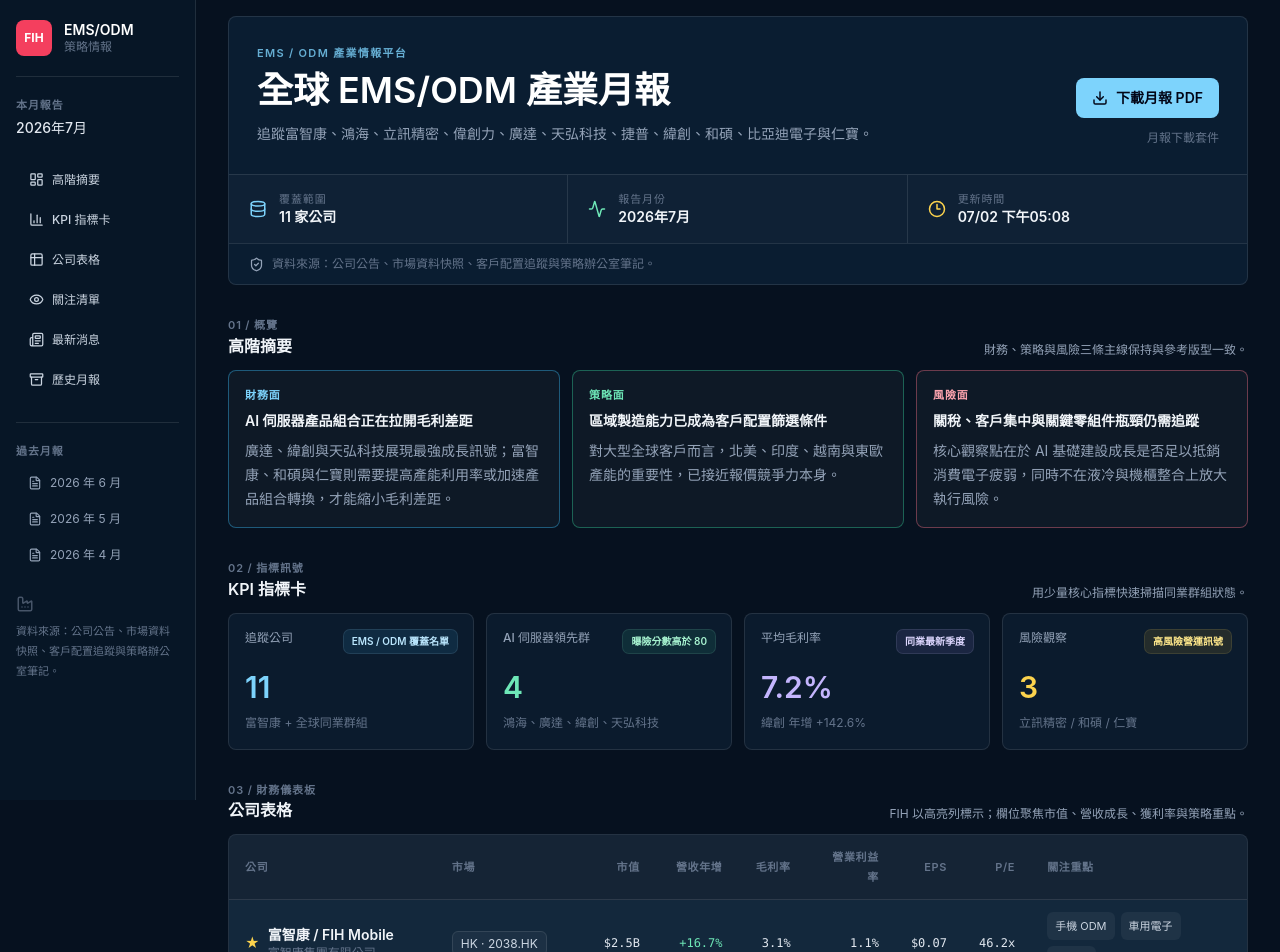
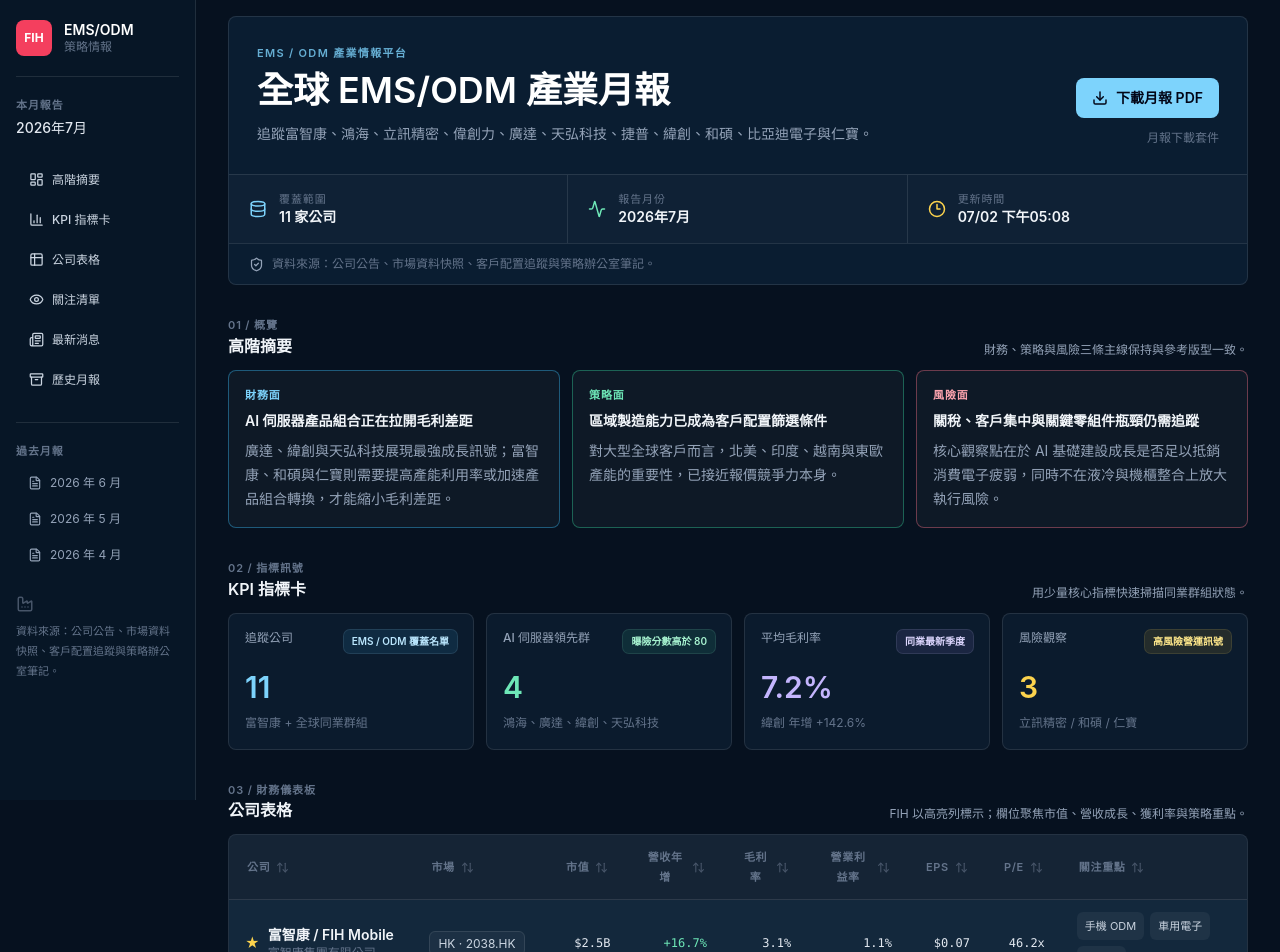
Before and after one commit to MaggiePLChen-oss/ems-odm-v12, a Next.js app: page / in a window 1280 px wide. Shown: the top 952 px of the page. Built offline with nearby package versions, Linux system fonts and the light colour scheme.

Commit message:
Add sortable company table headers

```diff
--- a/components/report/CompanyTable.tsx
+++ b/components/report/CompanyTable.tsx
@@ -1,5 +1,16 @@
+'use client';
+
+import { useMemo, useState } from 'react';
+import { ArrowDown, ArrowUp, ArrowUpDown } from 'lucide-react';
 import type { Company } from '@/types/report';
 import { SectionHeader } from '@/components/report/SectionHeader';
+import {
+  getNextSortDirection,
+  sortCompanies,
+  type CompanySortKey,
+  type CompanySortState,
+  type SortDirection,
+} from '@/lib/company-sort';
 
 type CompanyTableProps = {
   companies: Company[];
@@ -27,7 +38,41 @@
   return 'text-slate-300';
 }
 
+const columns: Array<{ key: CompanySortKey; label: string; align?: 'right' }> = [
+  { key: 'company', label: '公司' },
+  { key: 'market', label: '市場' },
+  { key: 'marketCapUsdB', label: '市值', align: 'right' },
+  { key: 'revenueYoY', label: '營收年增', align: 'right' },
+  { key: 'grossMargin', label: '毛利率', align: 'right' },
+  { key: 'operatingMargin', label: '營業利益率', align: 'right' },
+  { key: 'epsUsd', label: 'EPS', align: 'right' },
+  { key: 'peTtm', label: 'P/E', align: 'right' },
+  { key: 'focus', label: '關注重點' },
+];
+
+function getAriaSort(direction: SortDirection | undefined) {
+  if (direction === 'asc') return 'ascending';
+  if (direction === 'desc') return 'descending';
+  return 'none';
+}
+
+function SortIcon({ direction }: { direction?: SortDirection }) {
+  if (direction === 'asc') return <ArrowUp aria-hidden="true" size={13} strokeWidth={2.2} />;
+  if (direction === 'desc') return <ArrowDown aria-hidden="true" size={13} strokeWidth={2.2} />;
+  return <ArrowUpDown aria-hidden="true" size={13} strokeWidth={2} />;
+}
+
 export function CompanyTable({ companies }: CompanyTableProps) {
+  const [sort, setSort] = useState<CompanySortState>(null);
+  const sortedCompanies = useMemo(() => sortCompanies(companies, sort), [companies, sort]);
+
+  function handleSort(key: CompanySortKey) {
+    setSort((currentSort) => ({
+      key,
+      direction: getNextSortDirection(currentSort, key),
+    }));
+  }
+
   return (
     <section id="companies" className="scroll-mt-24">
       <SectionHeader
@@ -41,19 +86,34 @@
           <table className="min-w-[980px] w-full border-collapse text-sm">
             <thead>
               <tr className="border-b border-white/10 bg-white/[0.04] text-left text-[11px] uppercase tracking-[0.06em] text-slate-500">
-                <th className="px-4 py-3 font-semibold">公司</th>
-                <th className="px-4 py-3 font-semibold">市場</th>
-                <th className="px-4 py-3 text-right font-semibold">市值</th>
-                <th className="px-4 py-3 text-right font-semibold">營收年增</th>
-                <th className="px-4 py-3 text-right font-semibold">毛利率</th>
-                <th className="px-4 py-3 text-right font-semibold">營業利益率</th>
-                <th className="px-4 py-3 text-right font-semibold">EPS</th>
-                <th className="px-4 py-3 text-right font-semibold">P/E</th>
-                <th className="px-4 py-3 font-semibold">關注重點</th>
+                {columns.map((column) => {
+                  const activeDirection = sort?.key === column.key ? sort.direction : undefined;
+
+                  return (
+                    <th
+                      key={column.key}
+                      aria-sort={getAriaSort(activeDirection)}
+                      className={`px-3 py-3 font-semibold ${column.align === 'right' ? 'text-right' : ''}`}
+                    >
+                      <button
+                        type="button"
+                        onClick={() => handleSort(column.key)}
+                        className={`inline-flex min-h-7 w-full items-center gap-1.5 rounded-md px-1.5 text-slate-500 transition hover:bg-white/[0.05] hover:text-slate-300 focus-visible:outline focus-visible:outline-2 focus-visible:outline-offset-2 focus-visible:outline-sky-300 ${column.align === 'right' ? 'justify-end' : 'justify-start'}`}
+                        aria-label={`${column.label}排序`}
+                        title={`${column.label}排序`}
+                      >
+                        <span>{column.label}</span>
+                        <span className={activeDirection ? 'text-sky-300' : 'text-slate-600'}>
+                          <SortIcon direction={activeDirection} />
+                        </span>
+                      </button>
+                    </th>
+                  );
+                })}
               </tr>
             </thead>
             <tbody>
-              {companies.map((company) => (
+              {sortedCompanies.map((company) => (
                 <tr
                   key={company.ticker}
                   className={`border-b border-white/10 last:border-b-0 hover:bg-sky-300/[0.06] ${company.name === 'FIH Mobile' ? 'bg-sky-300/[0.07]' : ''}`}
--- /dev/null
+++ b/lib/company-sort.ts
@@ -0,0 +1,87 @@
+import type { Company } from '@/types/report';
+
+export type CompanySortKey =
+  | 'company'
+  | 'market'
+  | 'marketCapUsdB'
+  | 'revenueYoY'
+  | 'grossMargin'
+  | 'operatingMargin'
+  | 'epsUsd'
+  | 'peTtm'
+  | 'focus';
+
+export type SortDirection = 'asc' | 'desc';
+
+export type CompanySortState = {
+  key: CompanySortKey;
+  direction: SortDirection;
+} | null;
+
+const collator = new Intl.Collator('zh-TW', {
+  numeric: true,
+  sensitivity: 'base',
+});
+
+function getSortValue(company: Company, key: CompanySortKey): string | number | null {
+  switch (key) {
+    case 'company':
+      return `${company.zh} ${company.name} ${company.legalName}`;
+    case 'market':
+      return `${company.region} ${company.ticker}`;
+    case 'marketCapUsdB':
+      return company.metrics.marketCapUsdB;
+    case 'revenueYoY':
+      return company.metrics.revenueYoY;
+    case 'grossMargin':
+      return company.metrics.grossMargin;
+    case 'operatingMargin':
+      return company.metrics.operatingMargin;
+    case 'epsUsd':
+      return company.metrics.epsUsd;
+    case 'peTtm':
+      return company.metrics.peTtm;
+    case 'focus':
+      return company.focus.join(' ');
+    default:
+      return '';
+  }
+}
+
+function compareValues(a: string | number | null, b: string | number | null) {
+  if (a === null && b === null) return 0;
+  if (a === null) return 1;
+  if (b === null) return -1;
+
+  if (typeof a === 'number' && typeof b === 'number') {
+    return a - b;
+  }
+
+  return collator.compare(String(a), String(b));
+}
+
+export function getNextSortDirection(currentSort: CompanySortState, key: CompanySortKey): SortDirection {
+  if (currentSort?.key !== key) {
+    return 'asc';
+  }
+
+  return currentSort.direction === 'asc' ? 'desc' : 'asc';
+}
+
+export function sortCompanies(companies: Company[], sort: CompanySortState) {
+  if (!sort) {
+    return [...companies];
+  }
+
+  return companies
+    .map((company, index) => ({ company, index }))
+    .sort((a, b) => {
+      const comparison = compareValues(getSortValue(a.company, sort.key), getSortValue(b.company, sort.key));
+      if (comparison === 0) {
+        return a.index - b.index;
+      }
+
+      return sort.direction === 'asc' ? comparison : comparison * -1;
+    })
+    .map(({ company }) => company);
+}
```
Also changed, not shown: 1 other file (tests, documents, lock files or other folders).
